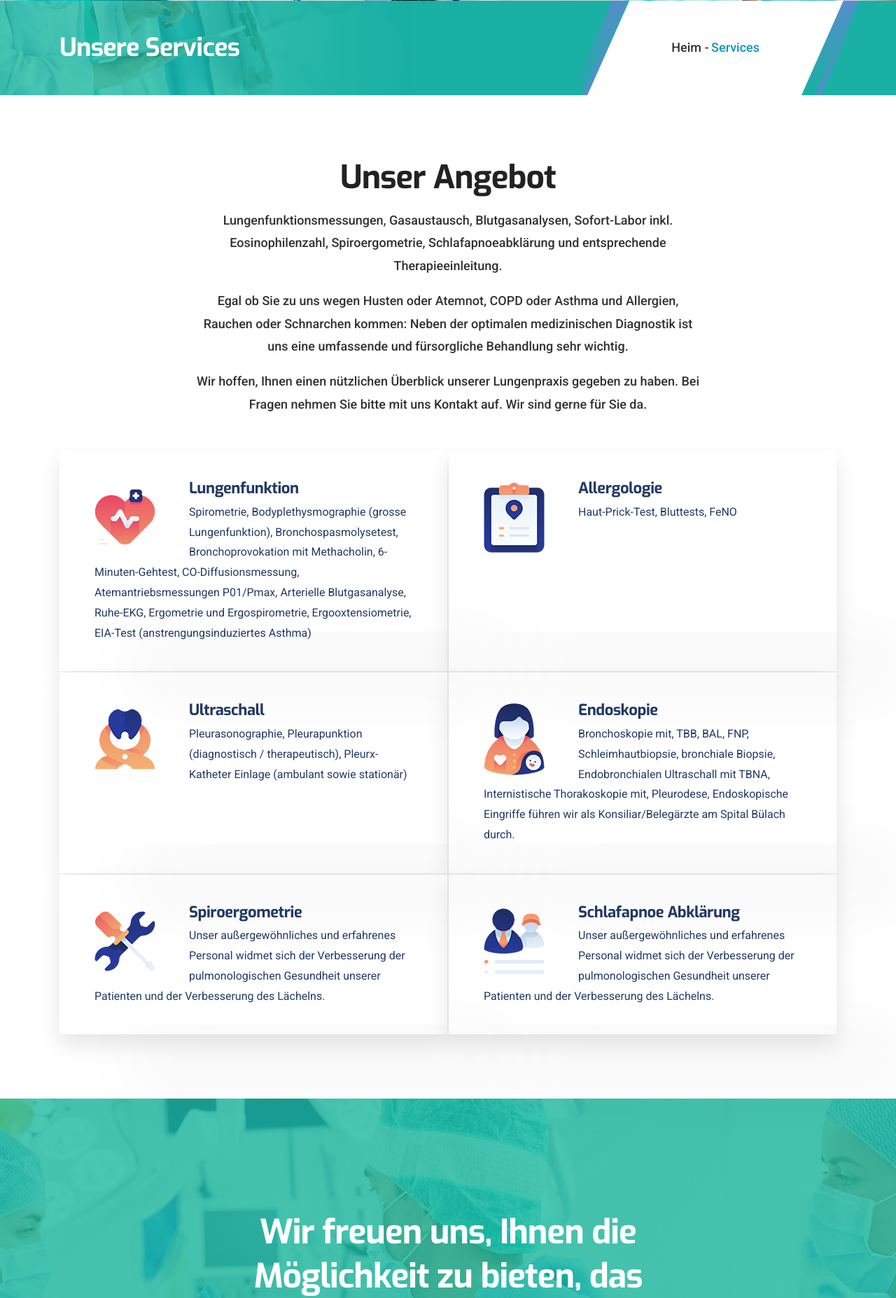
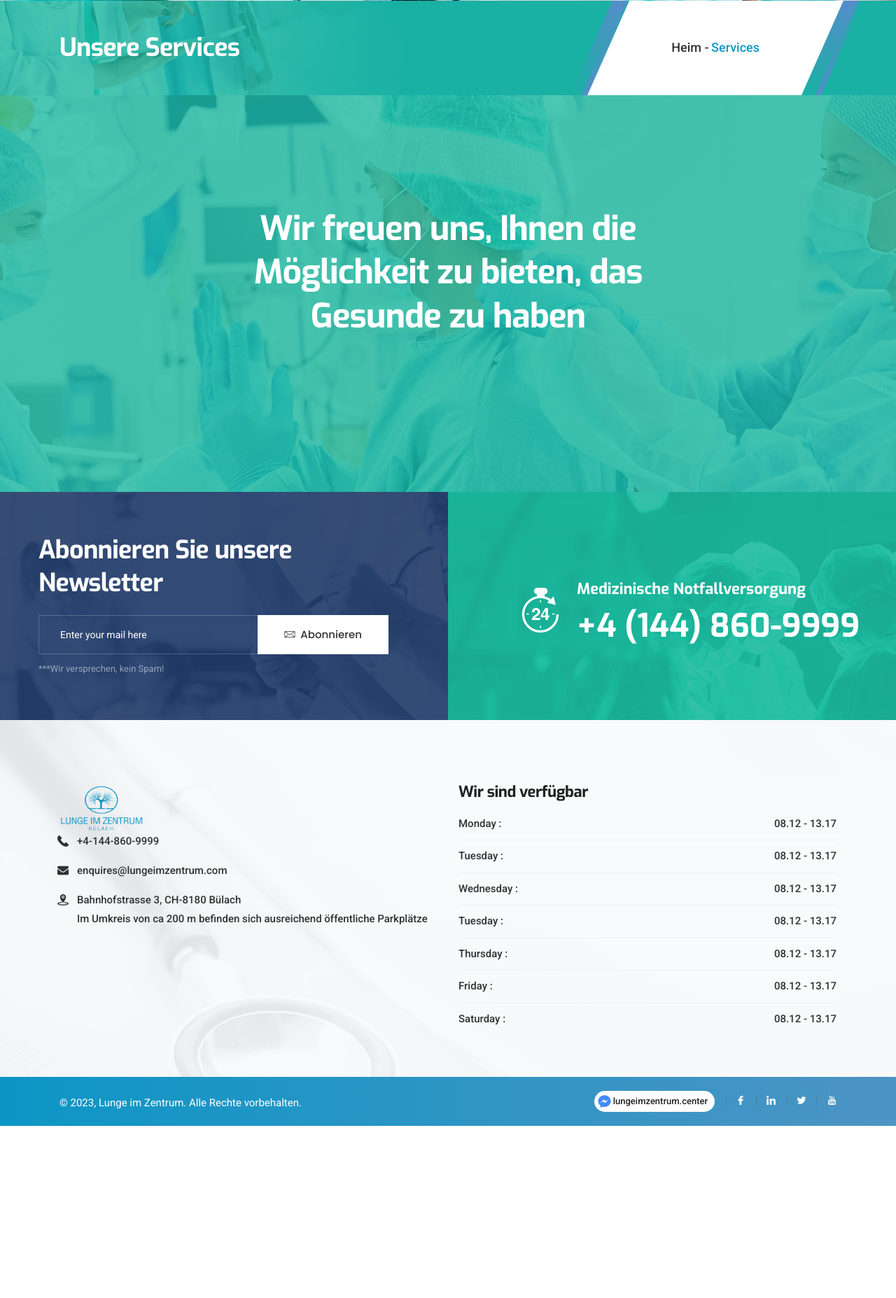
Before and after one commit to felix2056/lungeimzentrum, a PHP site: page /services.php in a window 1280 px wide. Shown: the part 473-2328 px from the top of the page at 70% size. After the commit the page ends 2082 px from the top, so only its background shows below. Run offline with PHP 8.4, Linux system fonts and the light colour scheme; some libraries are stand-ins or nearby versions; some web fonts are replaced.

Commit message:
chore: more updates 2

```diff
--- a/services.php
+++ b/services.php
@@ -131,7 +131,7 @@
             </div>
         </section> -->
 
-        <section class="services-section-two style-two">
+        <!-- <section class="services-section-two style-two">
             <div class="container">
 
                 <div class="section-title text-center">
@@ -215,7 +215,7 @@
                     </div>
                 </div>
             </div>
-        </section>
+        </section> -->
 
         <section class="video-section style-three" style="background-image:url(/images/22.jpg)">
             <div class="container">
```
